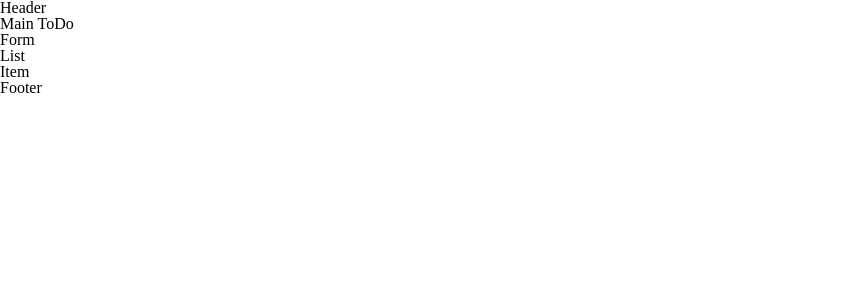
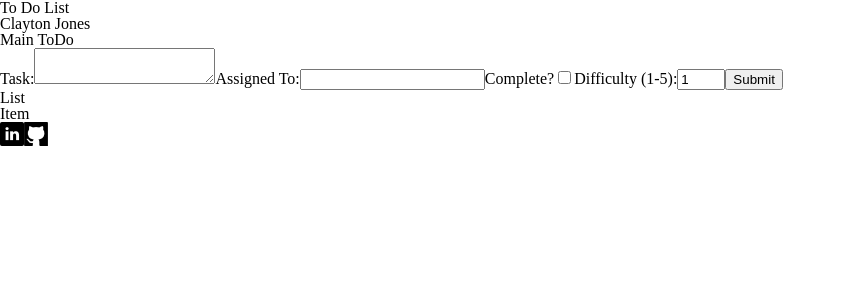
Before and after one commit to claytonjones-401n16/lab-26, a React (Create React App) app: page / in a window 1280 px wide. Shown: the top 300 px of the page, without its empty margins (0-846 px from the left). Built offline with nearby package versions, Linux system fonts and the light colour scheme.

Commit message:
forms accept input and update state, submit not functional yet

```diff
--- a/src/components/Footer.js
+++ b/src/components/Footer.js
@@ -2,6 +2,15 @@ import React from 'react';
 
 export default function Footer() {
   return (
-    <footer>Footer</footer>
+    <footer>
+      <div id="social-links">
+        <a href='https://www.linkedin.com/in/claytonjjones/'>
+          <img src={'/assets/linkedin.png'} alt={'LinkedIn logo'} />
+        </a>
+        <a href='https://github.com/clayton-jones'>
+          <img src={'/assets/github.png'} alt={'GitHub logo'} />
+        </a>
+      </div>
+    </footer>
   )
 }
--- a/src/components/Header.js
+++ b/src/components/Header.js
@@ -2,6 +2,9 @@ import React from 'react';
 
 export default function Header() {
   return (
-    <header>Header</header>
+    <header>
+      <h1>To Do List</h1>
+      <h2>Clayton Jones</h2>
+    </header>
   )
 }
--- a/src/components/ToDoForm.js
+++ b/src/components/ToDoForm.js
@@ -1,7 +1,42 @@
-import React from 'react';
+import React, { useState, useEffect } from 'react';
 
 export default function ToDoForm() {
+  const [ list, setList ] = useState([]);
+  const [ currentTask, setCurrentTask ] = useState('');
+  const [ assignedTo, setAssignedTo ] = useState('');
+  const [ complete, setComplete ] = useState(false);
+  const [ difficulty, setDifficulty ] = useState(1);
+
+  function updateDifficulty(e) {
+    if (e.target.value > 5) {
+      setDifficulty(5);
+    }
+
+    else if (e.target.value < 1) {
+      setDifficulty(1);
+    }
+
+    else {
+      setDifficulty(e.target.value);
+    }
+
+  }
+
   return (
-    <div>Form</div>
+    <div id="form">
+      <label htmlFor="task">Task:</label>
+      <textarea name="task" id="task" onChange={ (e) => { setCurrentTask(e.target.value) } } value={currentTask}></textarea>
+
+      <label htmlFor="assigned-to">Assigned To:</label>
+      <input type="text" id="assigned-to" autoComplete="off" value={assignedTo} onChange={ (e) => { setAssignedTo(e.target.value) } }/>
+
+      <label htmlFor="complete">Complete?</label>
+      <input type="checkbox" id="complete" checked={complete} onChange={ () => {setComplete(!complete)} }/>
+
+      <label htmlFor="difficulty">Difficulty (1-5):</label>
+      <input type="number" min="1" max="5" value={difficulty} onChange={ updateDifficulty }/>
+
+      <button type="submit" >Submit</button>
+    </div>
   )
 }
```
Also changed, not shown: public/assets/github.png (added), public/assets/linkedin.png (added).
